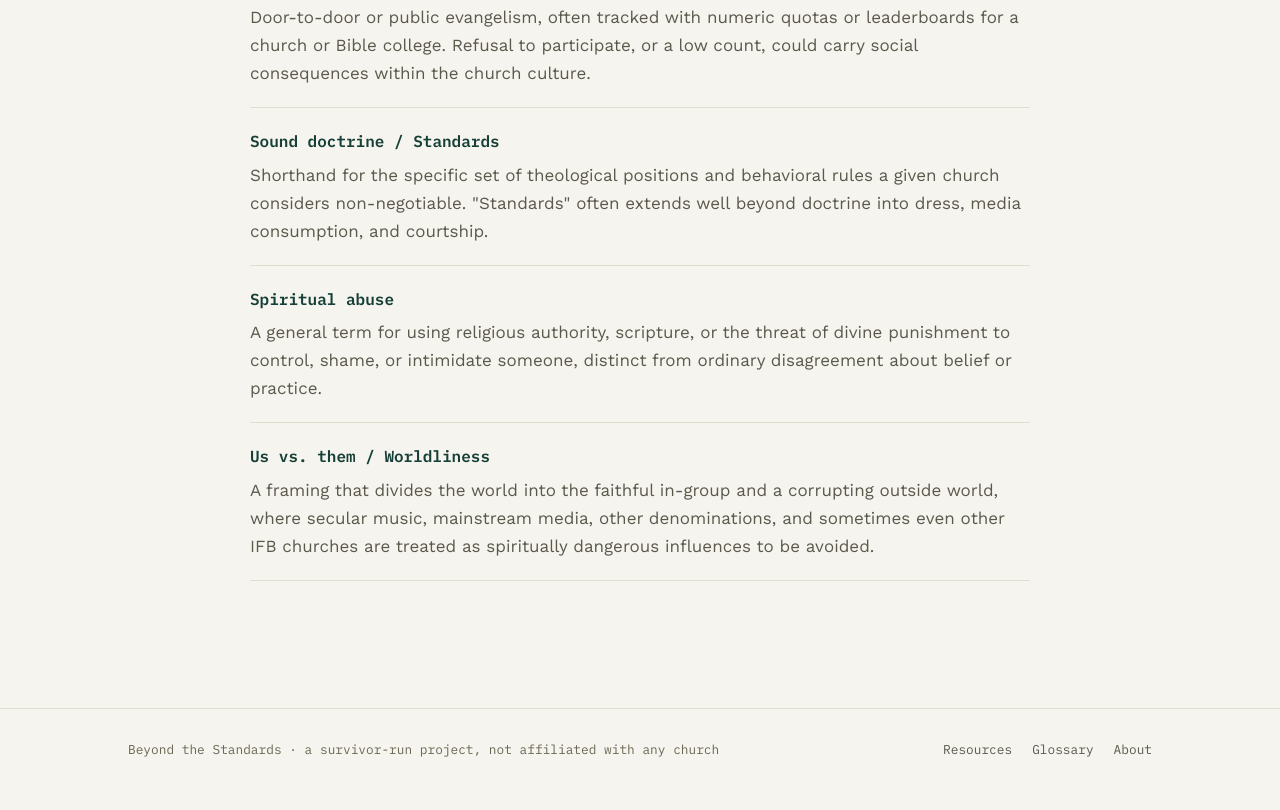
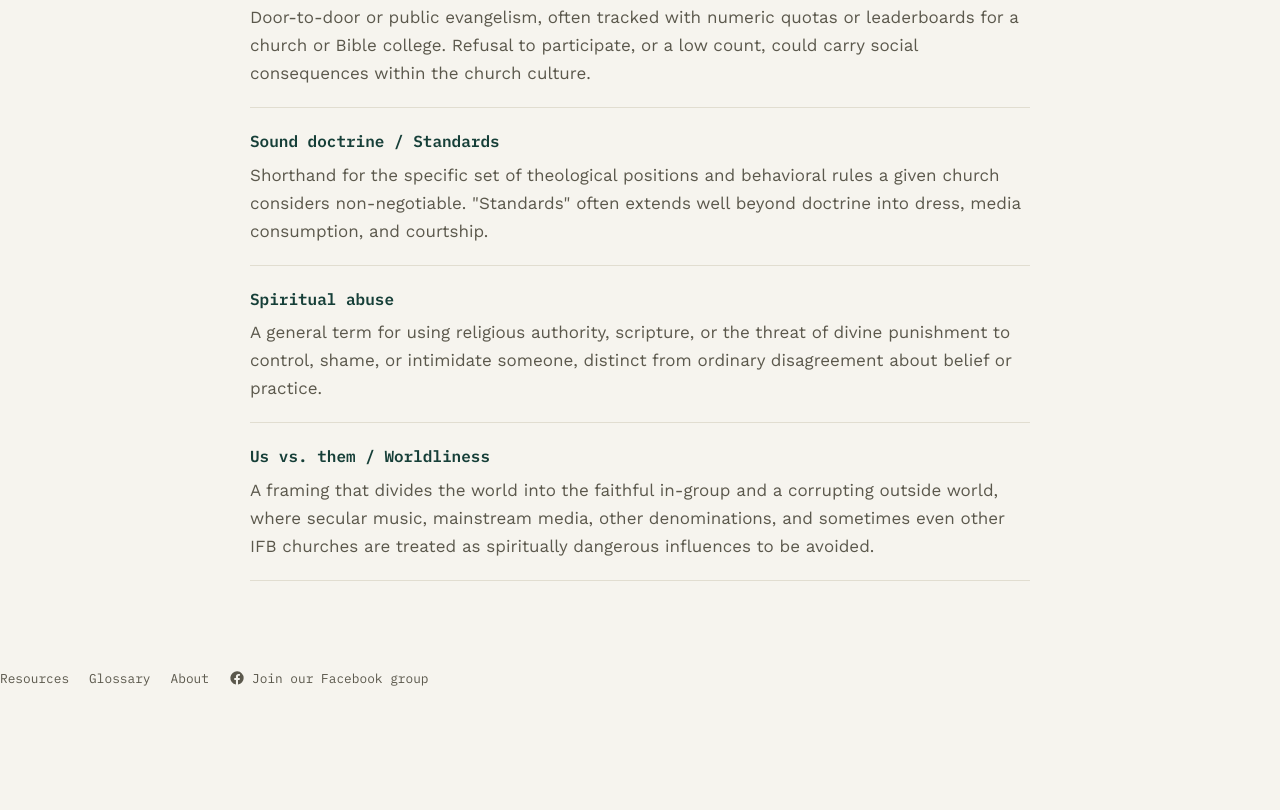
Before and after one commit to smokenbarrelsociety-hash/we-got-out-site, a plain HTML site: page glossary.html in a window 1280 px wide. Shown: the part 3019-3829 px from the top of the page. After the commit the page ends 3708 px from the top, so only its background shows below. Drawn offline with nearby package versions, Linux system fonts and the light colour scheme.

Commit message:
Update glossary.html

```diff
--- a/glossary.html
+++ b/glossary.html
@@ -48,13 +48,14 @@
   <div id="glossary-list" class="glossary-list"></div>
 </div>
 
-<footer class="site-footer">
-  <div class="wrap">
-    <p>Beyond the Standards &middot; a survivor-run project, not affiliated with any church</p>
-    <div class="footer-links">
+<div class="footer-links">
       <a href="resources.html">Resources</a>
       <a href="glossary.html">Glossary</a>
       <a href="about.html">About</a>
+      <a href="https://www.facebook.com/share/g/18wYabtdaB/" target="_blank" rel="noopener noreferrer" class="footer-social">
+        <svg viewBox="0 0 24 24"><path d="M22 12a10 10 0 1 0-11.6 9.9v-7H7.9V12h2.5V9.8c0-2.5 1.5-3.9 3.8-3.9 1.1 0 2.2.2 2.2.2v2.4h-1.3c-1.2 0-1.6.8-1.6 1.6V12h2.8l-.4 2.9h-2.4v7A10 10 0 0 0 22 12Z"/></svg>
+        Join our Facebook group
+      </a>
     </div>
   </div>
 </footer>
```
